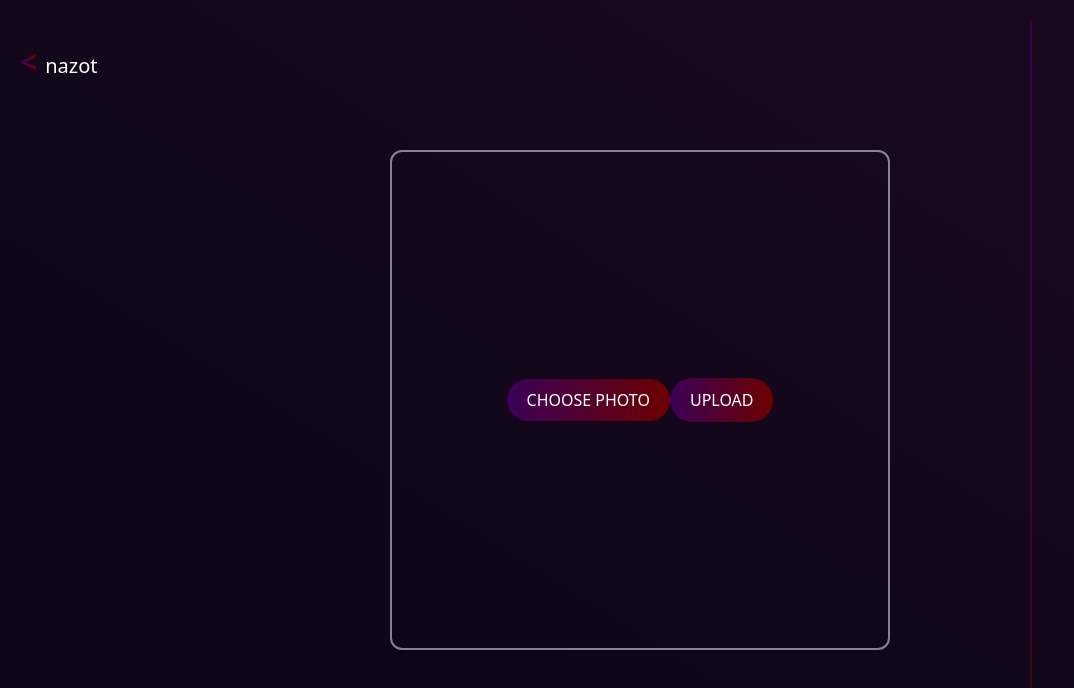
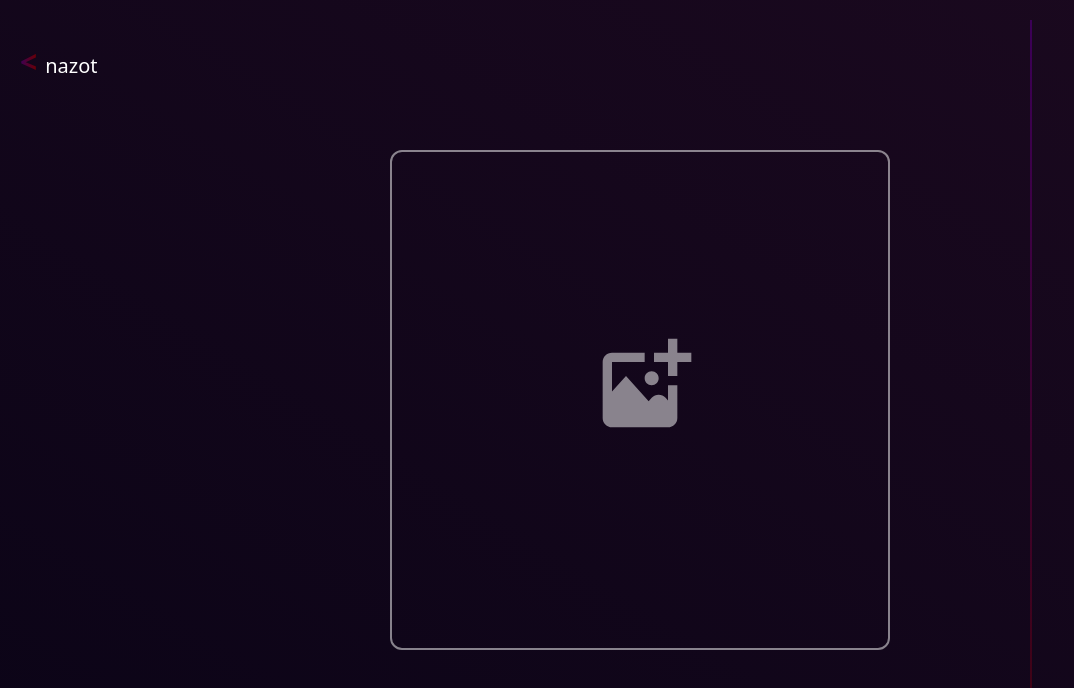
Before and after one commit to adamgwozdz00/recognizerOSP, a Vue app: page / in a window 1280 px wide. Both pictures are taken after a click on the button "GET STARTED". Shown: the top 688 px of the page, without its empty margins (0-1074 px from the left). Built offline with nearby package versions, Linux system fonts and the light colour scheme.

Commit message:
upload animation v1

```diff
--- a/src/assets/index.css
+++ b/src/assets/index.css
@@ -8,7 +8,4 @@
     -webkit-text-fill-color: transparent;
     @apply bg-gradient-to-r from-[#3B0057] to-[#6D0000];
   }
-  input[type="file"]{
-    display: none;
-  }
 }
--- a/src/components/Recegonizer.vue
+++ b/src/components/Recegonizer.vue
@@ -9,22 +9,51 @@
         <span class="inline-block gradient-text mr-2 text-3xl font-extrabold group-hover:-translate-x-2 transition duration-200" v-html="'<'"> </span>
         <span>nazot</span>
       </button>
-      <!-- clearfix -->
     </div>
     <div class="flex-1 p-10 flex justify-center items-center h-full">
-      <div class="h-full max-h-[500px] mx-auto aspect-square rounded-xl border-2 border-solid border-white/50 justify-center flex items-center" >
-       <div
-    :class="{ 'opacity-0': !recegonizerExpanded }"
-    @click="collapse()">
-    </div>
-    <div class="flex" style="flex-direction: column;">
-      <div >
-        <input type="file" id="file" accept="image/*" ref="file">
-        <label for="file" class="text-white px-5 py-2.5 bg-gradient-to-r from-[#3B0057] to-[#6D0000] uppercase rounded-full mt-5 cursor-pointer">Choose photo</label>
-        <button type='button' class="text-white px-5 py-2.5 bg-gradient-to-r from-[#3B0057] to-[#6D0000] uppercase rounded-full mt-5 cursor-pointer" @click="uploadImage">upload</button>
-      </div>
-        <span class="text-white text-3xl font-extrabold uppercase rounded-full mt-5 cursor-pointer">{{recognitionResult}}</span>
-    </div>
+      <div
+        class="group h-full max-h-[500px] relative mx-auto aspect-square rounded-xl border-2 border-solid border-white/50 overflow-hidden justify-center flex items-center"
+      >
+        <input
+          v-if="!fileSelected"
+          class="block absolute inset-0 cursor-pointer opacity-0 z-10"
+          type="file"
+          id="file"
+          accept="image/*"
+          ref="file"
+          @change="imageSelected()"
+        />
+        <img ref="image" class="block absolute inset-0 w-full h-full" src="" :class="fileSelected ? 'opacity-20' : 'opacity-0'" />
+        <div
+          class="flex flex-col justify-center items-center z-20 transition duration-300"
+          :class="recegonizerExpanded ? (fileSelected ? '' : 'pointer-events-none') : 'pointer-events-none opacity-0'"
+        >
+          <div class="w-28 relative transition-all duration-300 pointer-events-none overflow-hidden" :class="fileSelected ? 'h-0' : 'h-28'">
+            <svg
+              class="w-28 h-28 transition duration-200 fill-white/50 group-hover:fill-white pointer-events-none"
+              width="24px"
+              height="24px"
+              viewBox="0 0 24 24"
+              xmlns="http://www.w3.org/2000/svg"
+            >
+              <rect x="0" fill="none" width="24" height="24" />
+              <g>
+                <path
+                  d="M23 4v2h-3v3h-2V6h-3V4h3V1h2v3h3zm-8.5 7c.828 0 1.5-.672 1.5-1.5S15.328 8 14.5 8 13 8.672 13 9.5s.672 1.5 1.5 1.5zm3.5 3.234l-.513-.57c-.794-.885-2.18-.885-2.976 0l-.655.73L9 9l-3 3.333V6h7V4H6c-1.105 0-2 .895-2 2v12c0 1.105.895 2 2 2h12c1.105 0 2-.895 2-2v-7h-2v3.234z"
+                />
+              </g>
+            </svg>
+          </div>
+          <button
+            type="button"
+            class="text-white transition-all duration-300 px-5 bg-gradient-to-r from-[#3B0057] to-[#6D0000] uppercase rounded-full cursor-pointer overflow-hidden"
+            :class="fileSelected ? 'h-11 py-2.5' : 'h-0'"
+            @click="uploadImage"
+          >
+            upload
+          </button>
+          <span class="text-white text-3xl font-extrabold uppercase rounded-full mt-5 cursor-pointer">{{ recognitionResult }}</span>
+        </div>
       </div>
     </div>
     <div class="flex basis-[250px] py-5">
@@ -37,17 +66,17 @@
 </template>
 
 <script>
-import httpService from "../data_access/http.service"
+import httpService from "../data_access/http.service";
 export default {
   props: {
     recegonizerExpanded: false,
-
   },
 
   data() {
-    return{
-      recognitionResult: ""
-    }
+    return {
+      fileSelected: false,
+      recognitionResult: "",
+    };
   },
 
   methods: {
@@ -57,21 +86,25 @@ export default {
     collapse() {
       this.emitCollapse();
     },
-    async uploadImage(){
-      const file  = this.$refs.file.files[0];
-      if(file == undefined) {
-        console.error("Problem while posting image...")
+    imageSelected() {
+      this.fileSelected = this.$refs.file.files[0];
+      console.log(this.$refs);
+      this.$refs.image.src = URL.createObjectURL(this.fileSelected);
+    },
+    async uploadImage() {
+      const file = this.fileSelected;
+      if (file == undefined) {
+        console.error("Problem while posting image...");
         return;
       }
       const response = await httpService.post(file);
 
-      if(!response.data["success"]){
+      if (!response.data["success"]) {
         return;
       }
 
       this.recognitionResult = response.data["recognition"] + " accuracy: " + response.data["percentage"];
-
-    }
+    },
   },
 };
 </script>
```
